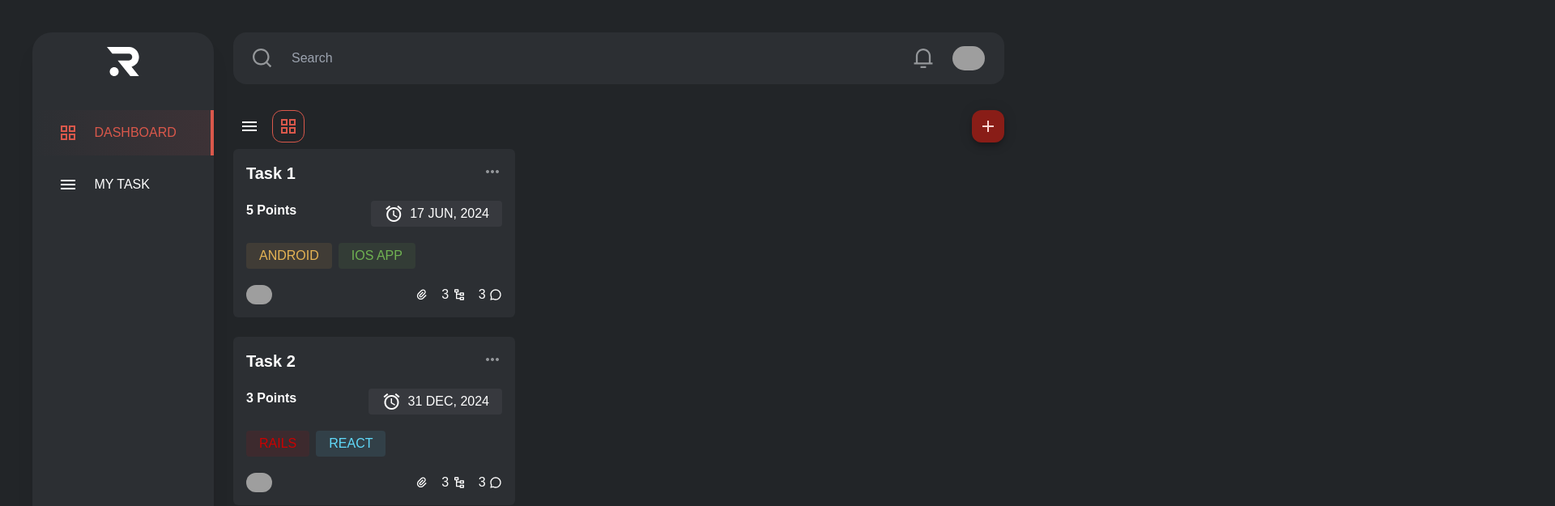
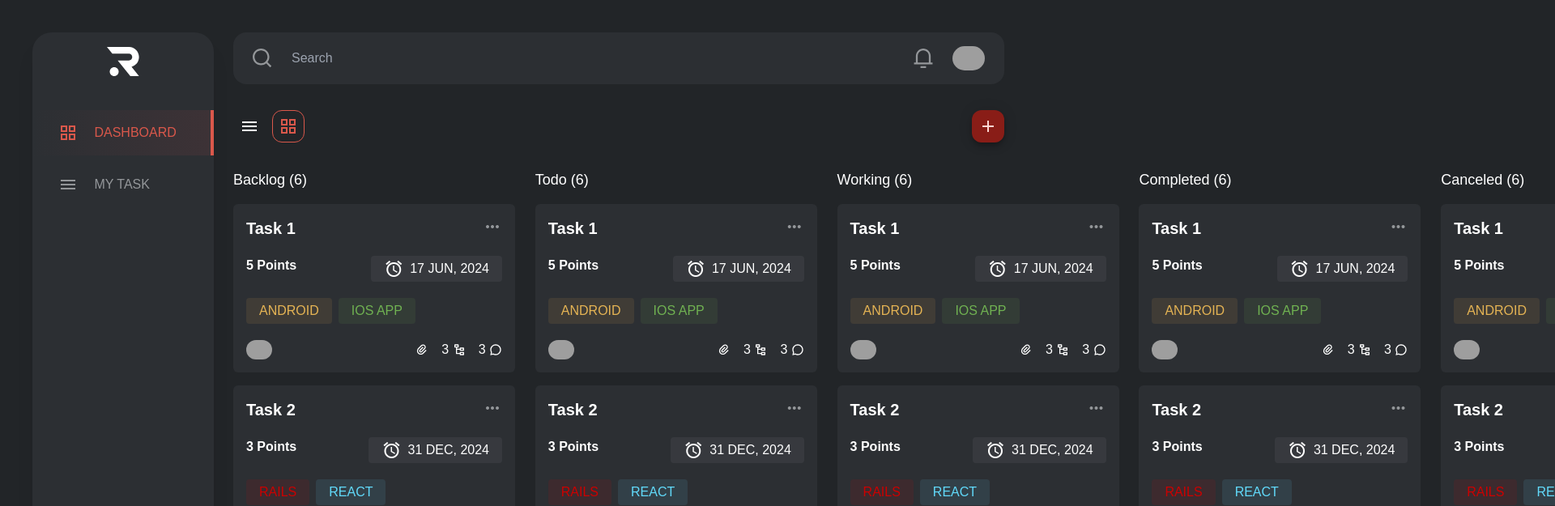
Before and after one commit to fabio248/angular-challenge, an Angular app: page /dashboard in a window 1280 px wide. Shown: the top 625 px of the page at 81% size, 1920 px wide, since content can reach past the window. Built offline with nearby package versions, Linux system fonts and the light colour scheme; grey boxes are pictures that could not be loaded.

Commit message:
feat: add column component

```diff
--- a/src/app/app.component.html
+++ b/src/app/app.component.html
@@ -5,6 +5,6 @@
   <app-search-bar />
   <app-main-buttons />
 </div>
-<div class="flex pt-36">
+<div class="flex pt-52">
   <router-outlet />
 </div>
--- a/src/app/core/components/sidebar-element/sidebar-element.component.html
+++ b/src/app/core/components/sidebar-element/sidebar-element.component.html
@@ -4,7 +4,10 @@
     class="flex items-center justify-between h-14 gap-2"
     routerLinkActive="text-primary-4 bg-gradient-to-l from-[#3D3236]"
   >
-    <div class="flex items-center gap-2">
+    <div
+      class="flex items-center gap-2"
+      [ngClass]="router.url !== route ? 'text-neutral-2' : ''"
+    >
       <span class="material-icons pl-8">{{ icon }}</span>
       &nbsp;
       <span class="lg:block hidden">{{ title }}</span>
--- /dev/null
+++ b/src/app/features/dashboard/components/columns/columns.component.html
@@ -0,0 +1,10 @@
+<div class="flex flex-col gap-4 w-[21.3rem]">
+  <div>
+    <span class="text-white text-lg">{{ title }} ({{ tasks.length }})</span>
+  </div>
+  <div class="flex gap-4 flex-col">
+    @for (task of tasks; track task.id) {
+      <app-task-card [card]="task" />
+    }
+  </div>
+</div>
--- a/src/app/features/dashboard/dashboard.component.html
+++ b/src/app/features/dashboard/dashboard.component.html
@@ -1,9 +1,11 @@
 <div
-  class="flex flex-col gap-2 transition-all duration-500 ease-in-out pt-10 lg:ml-[18rem] ml-[7.5rem]"
+  class="flex flex-col gap-2 transition-all duration-500 ease-in-out lg:ml-[18rem] ml-[7.5rem]"
 >
-  @for (task of tasks; track task.id) {
-    <div class="mb-4">
-      <app-task-card [card]="task" />
-    </div>
-  }
+  <div class="flex gap-8">
+    <app-columns title="Backlog" [tasks]="tasks" />
+    <app-columns title="Todo" [tasks]="tasks" />
+    <app-columns title="Working" [tasks]="tasks" />
+    <app-columns title="Completed" [tasks]="tasks" />
+    <app-columns title="Canceled" [tasks]="tasks" />
+  </div>
 </div>
--- a/src/app/features/dashboard/dashboard.component.ts
+++ b/src/app/features/dashboard/dashboard.component.ts
@@ -2,11 +2,12 @@ import { Component } from '@angular/core';
 import { TaskCardComponent } from './components/task-card/task-card.component';
 import { StatusTaskEnum, TagsEnum, TaskI } from '../../core/interfaces';
 import { MatIcon } from '@angular/material/icon';
+import { ColumnsComponent } from './components/columns/columns.component';
 
 @Component({
   selector: 'app-dashboard',
   standalone: true,
-  imports: [TaskCardComponent, MatIcon],
+  imports: [TaskCardComponent, MatIcon, ColumnsComponent],
   templateUrl: './dashboard.component.html',
 })
 export class DashboardComponent {
```
Also changed, not shown: src/app/features/dashboard/components/columns/columns.component.ts (added, +15 -0 lines), src/app/features/dashboard/components/columns/columns.component.css (added), 1 other file (tests, documents, lock files or other folders).
